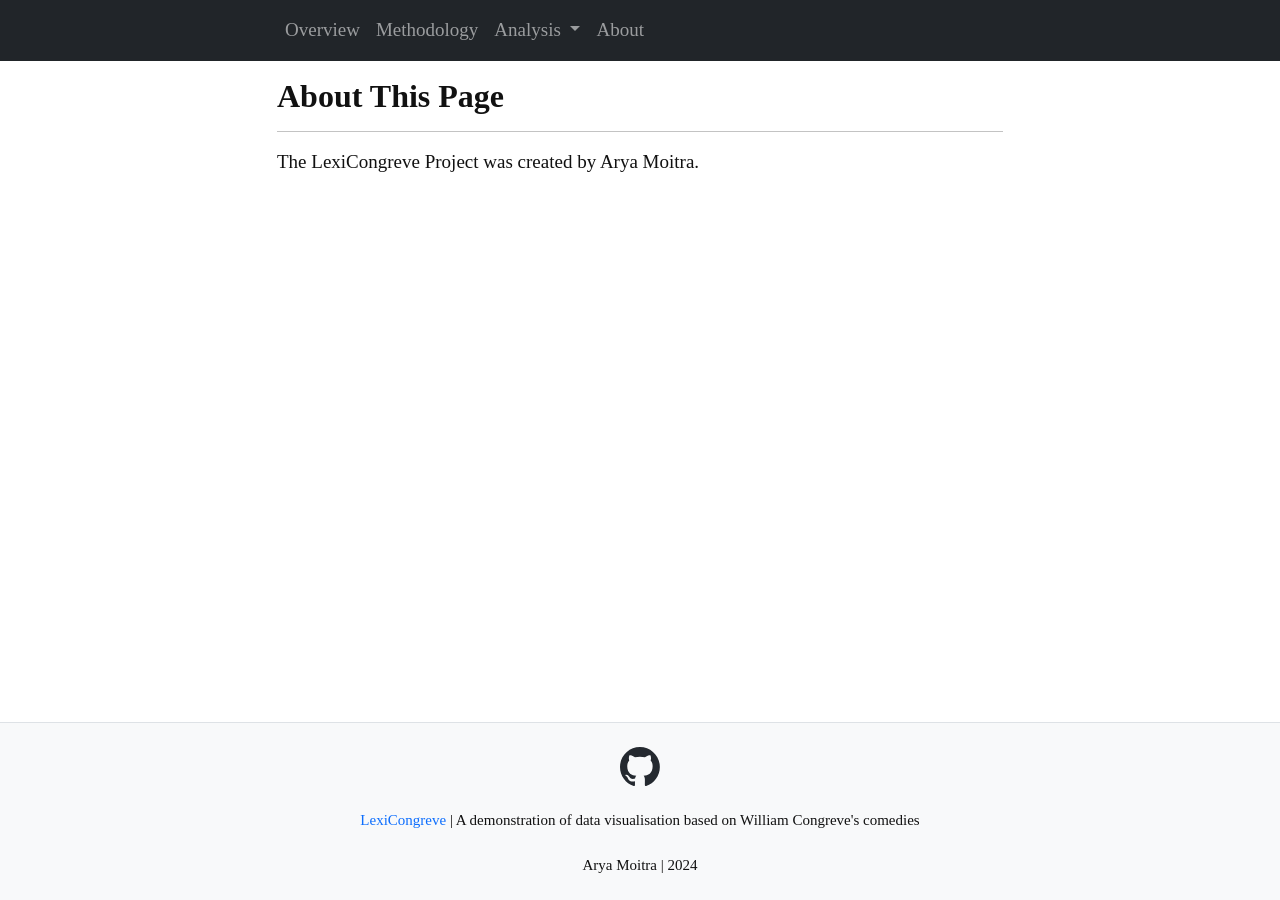
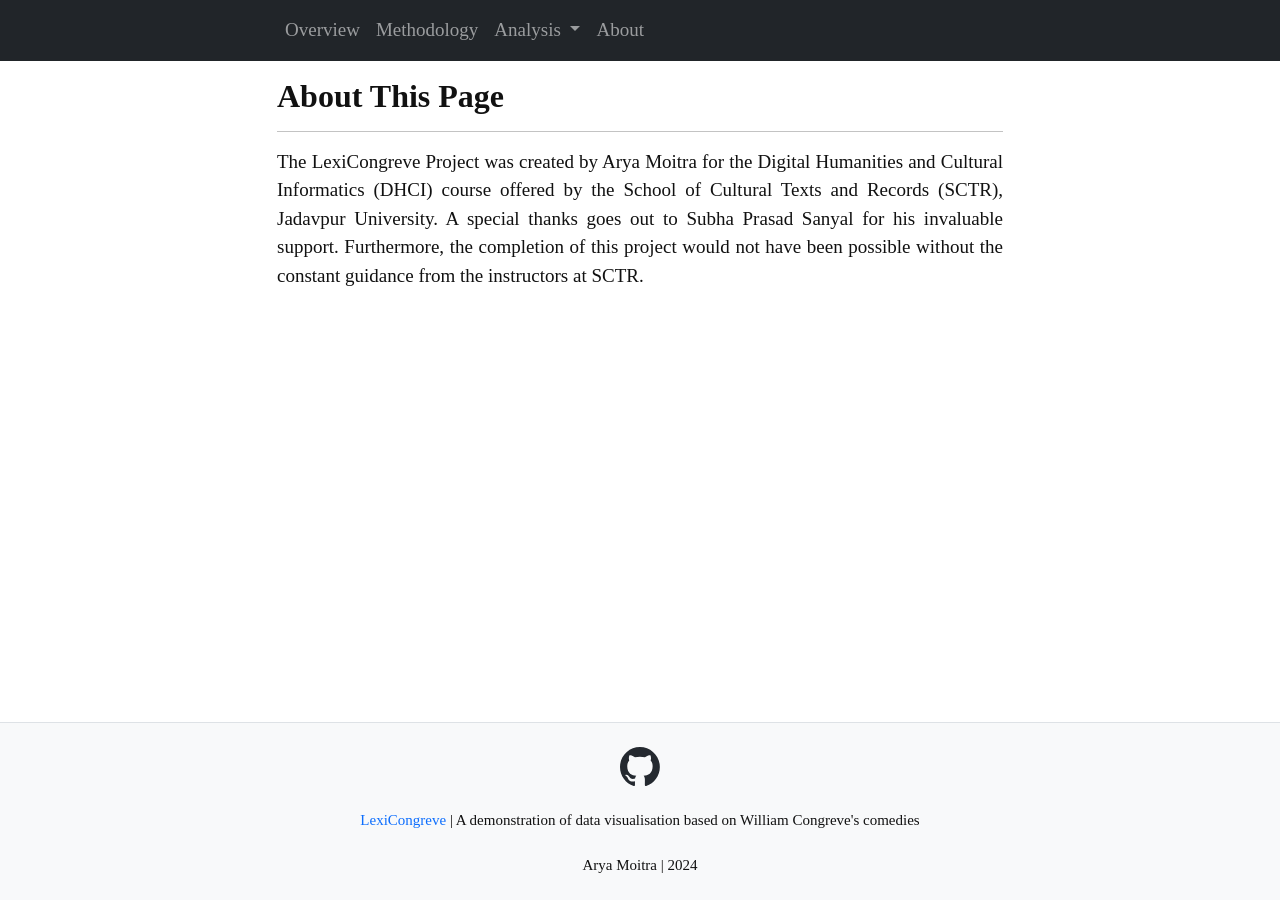
Before and after one commit to aryamoitra/lexicongreve, a Jekyll site: the page built from pages/about.md, in a window 1280 px wide. Built offline with Jekyll 4.4.1, drawn with Linux system fonts in a browser that asks for light colours.

Commit message:
Add text

```diff
--- a/pages/about.md
+++ b/pages/about.md
@@ -4,4 +4,4 @@ layout: page-narrow
 ---
 
 <hr/>
-The LexiCongreve Project was created by Arya Moitra.
+The LexiCongreve Project was created by Arya Moitra for the Digital Humanities and Cultural Informatics (DHCI) course offered by the School of Cultural Texts and Records (SCTR), Jadavpur University. A special thanks goes out to Subha Prasad Sanyal for his invaluable support. Furthermore, the completion of this project would not have been possible without the constant guidance from the instructors at SCTR.
```
